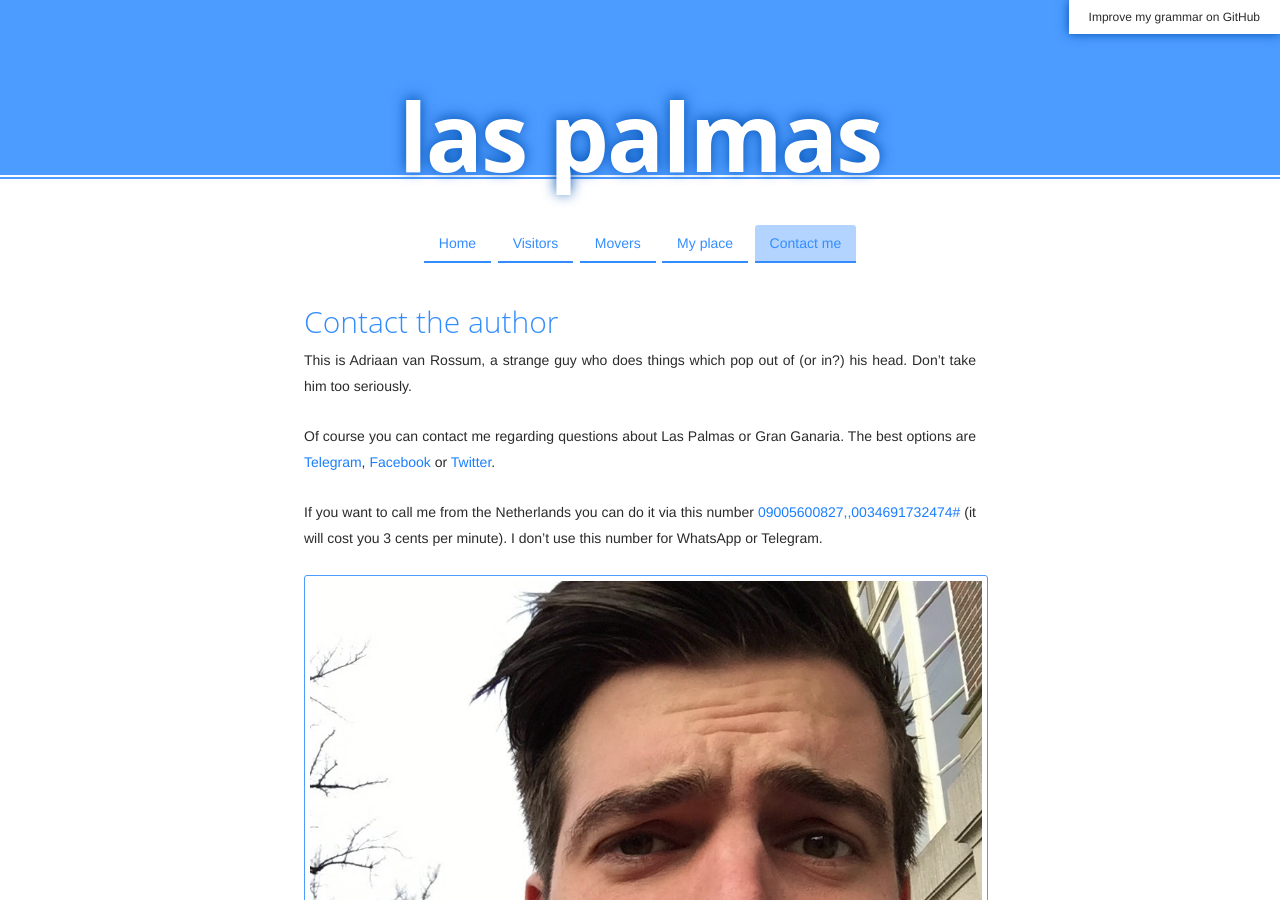
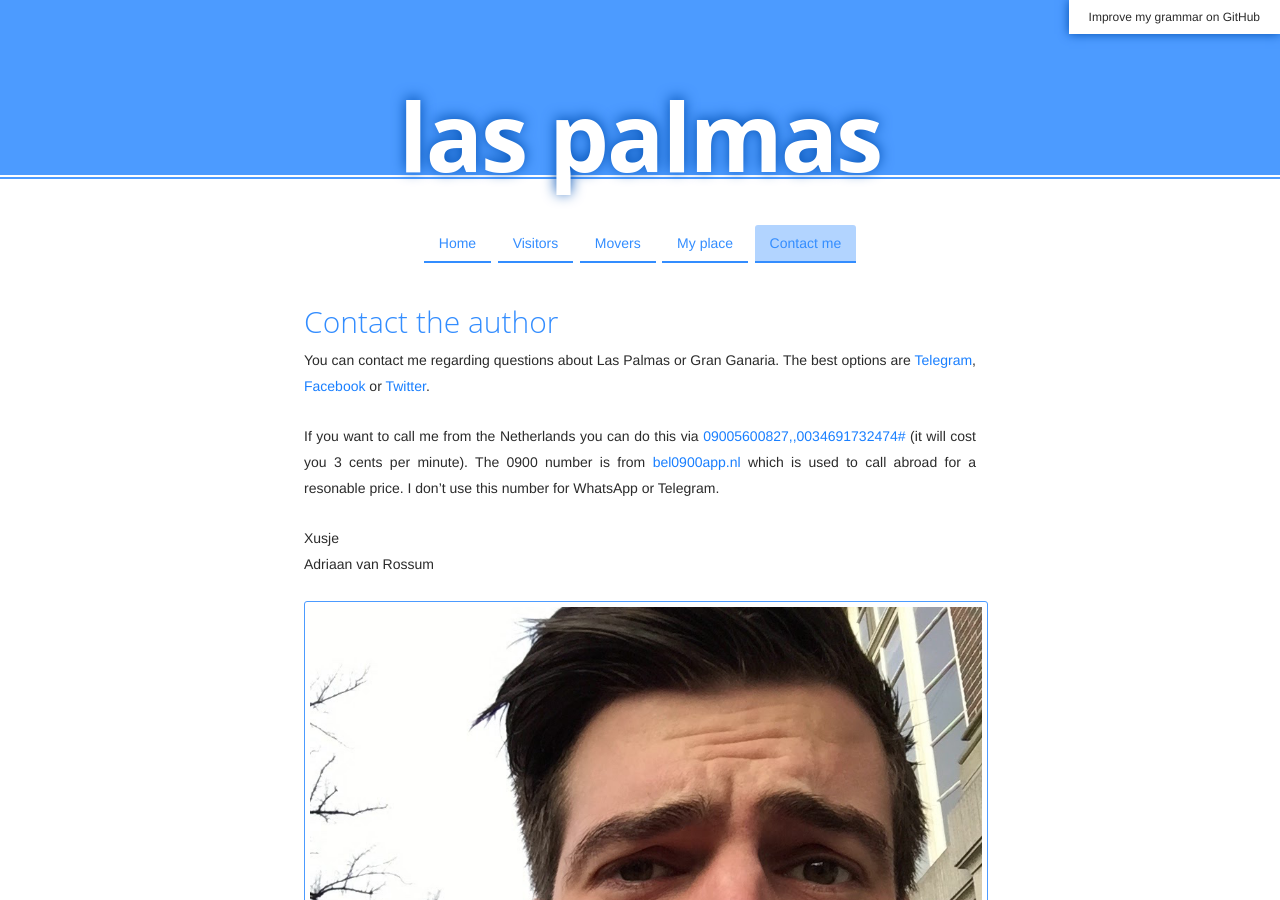
Before and after one commit to adriaandotcom/laspalmas.adriaan.io, a Jekyll site: the page built from contact.md, in a window 1280 px wide and 900 px high. Built offline with Jekyll 4.4.1, drawn with Linux system fonts in a browser that asks for light colours.

Commit message:
Update contact.md

```diff
--- a/contact.md
+++ b/contact.md
@@ -2,11 +2,11 @@
 title: Contact the author
 ---
 
-This is Adriaan van Rossum, a strange guy who does things which pop out of (or in?) his head.
-Don't take him too seriously.
+You can contact me regarding questions about Las Palmas or Gran Ganaria. The best options are [Telegram](https://telegram.me/harianus), [Facebook](https://www.facebook.com/adriaanvrossum) or [Twitter](https://twitter.com/harianus).
 
-Of course you can contact me regarding questions about Las Palmas or Gran Ganaria. The best options are [Telegram](https://telegram.me/harianus), [Facebook](https://www.facebook.com/adriaanvrossum) or [Twitter](https://twitter.com/harianus).
+If you want to call me from the Netherlands you can do this via <a href="tel:09005600827,,0034691732474#">09005600827,,0034691732474#</a> (it will cost you 3 cents per minute). The 0900 number is from [bel0900app.nl](http://www.bel0900app.nl/) which is used to call abroad for a resonable price. I don't use this number for WhatsApp or Telegram.
 
-If you want to call me from the Netherlands you can do it via this number <a href="tel:09005600827,,0034691732474#">09005600827,,0034691732474#</a> (it will cost you 3 cents per minute). I don't use this number for WhatsApp or Telegram.
+Xusje<br>
+Adriaan van Rossum
 
 ![Adriaan van Rossum](/images/adriaan-van-rossum.jpg)
```
